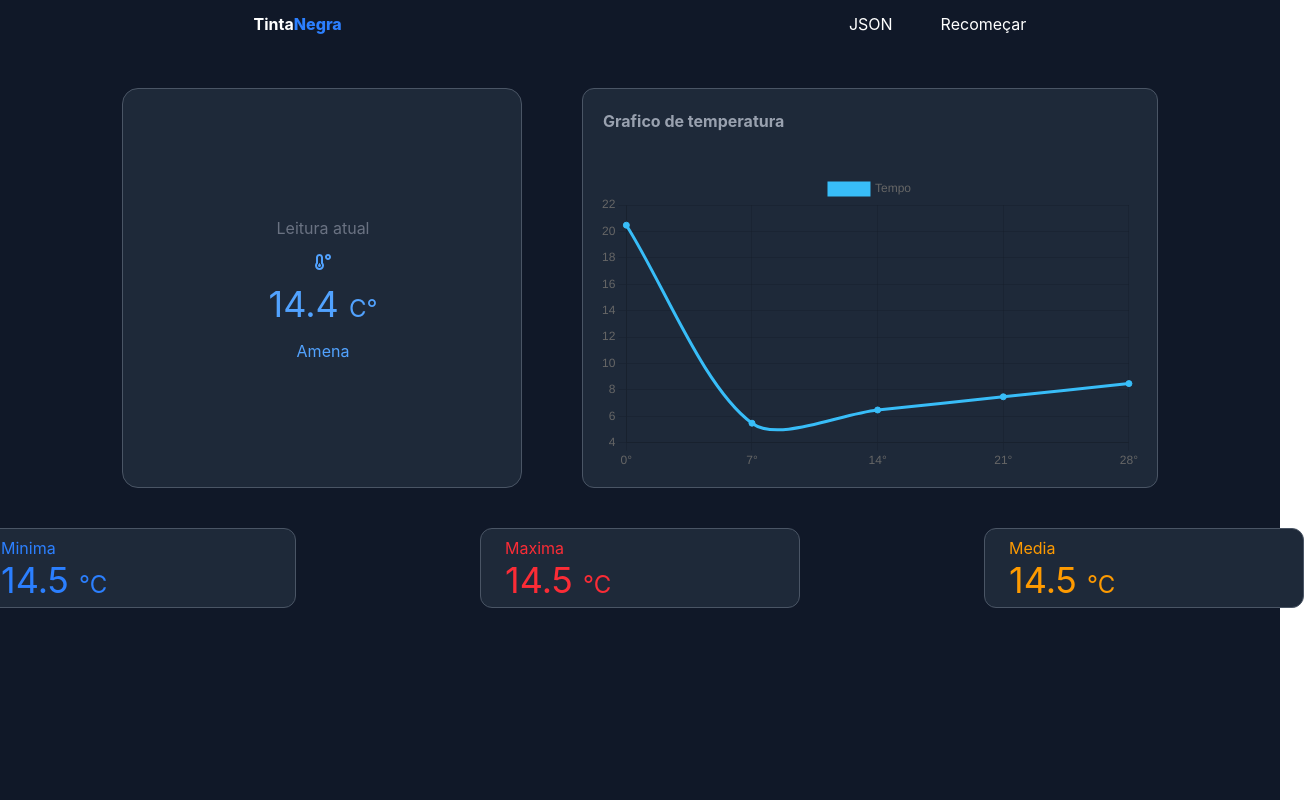
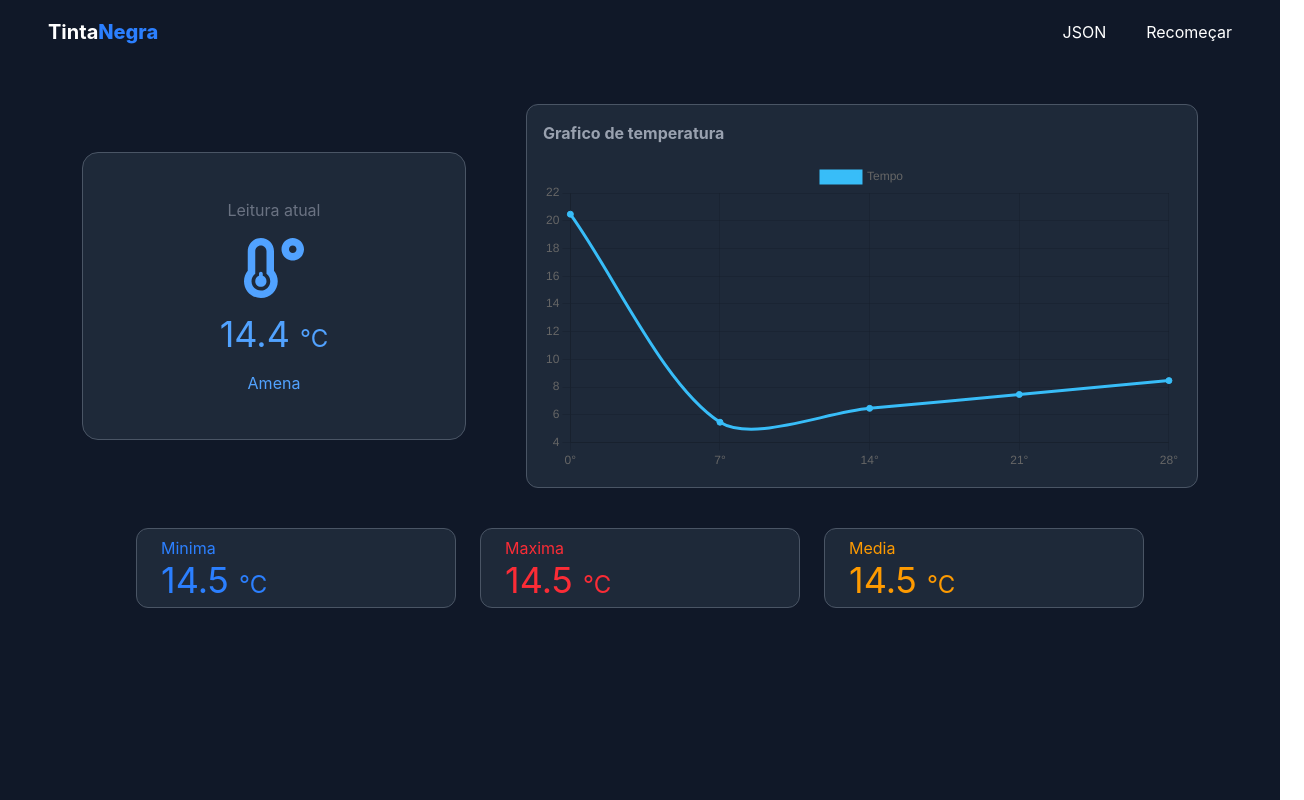
Before and after one commit to thiago-vieira2/Temp-Artic, a React (Vite) app: page / in a window 1280 px wide. Shown: the whole page, 1304 px wide, since content can reach past the window. Built offline with nearby package versions, Linux system fonts and the light colour scheme.

Commit message:
tentativa falha do chatgpt

```diff
--- a/src/assets/Components/Card-mediun/index.tsx
+++ b/src/assets/Components/Card-mediun/index.tsx
@@ -1,32 +1,28 @@
 export default function Card_Mediun() {
     return (
 
+        <div className="flex flex-col sm:flex-row lg:flex-row gap-4 md:gap-6 w-full justify-center items-center">
 
-        <div className="flex flex-row gap-46">
-            <div className="flex flex-col pl-6 items-start justify-center w-80 h-20  bg-gray-800  rounded-xl border border-gray-600">
-                <div className="">
-                    <p className="text-blue-500">Minima</p>
-                </div>
-
-                <h1 className="text-4xl text-blue-500">14.5 <span className="text-2xl">°C</span></h1>
+            <div className="flex flex-col px-4 md:px-6 justify-center w-full max-w-sm sm:max-w-xs md:w-72 lg:w-80 h-20 bg-gray-800 rounded-xl border border-gray-600">
+                <p className="text-blue-500 text-sm md:text-base">Minima</p>
+                <h1 className="text-2xl md:text-3xl lg:text-4xl text-blue-500">
+                    14.5 <span className="text-lg md:text-xl lg:text-2xl">°C</span>
+                </h1>
             </div>
 
-            <div className="flex flex-col pl-6 items-start justify-center w-80 h-20  bg-gray-800  rounded-xl border border-gray-600">
-                <div className="">
-                    <p className="text-red-500">Maxima</p>
-                </div>
-
-                <h1 className="text-4xl text-red-500">14.5 <span className="text-2xl">°C</span></h1>
+            <div className="flex flex-col px-4 md:px-6 justify-center w-full max-w-sm sm:max-w-xs md:w-72 lg:w-80 h-20 bg-gray-800 rounded-xl border border-gray-600">
+                <p className="text-red-500 text-sm md:text-base">Maxima</p>
+                <h1 className="text-2xl md:text-3xl lg:text-4xl text-red-500">
+                    14.5 <span className="text-lg md:text-xl lg:text-2xl">°C</span>
+                </h1>
             </div>
 
-            <div className="flex flex-col pl-6 items-start justify-center w-80 h-20  bg-gray-800  rounded-xl border border-gray-600">
-                <div className="">
-                    <p className="text-amber-500">Media</p>
-                </div>
-
-                <h1 className="text-4xl text-amber-500">14.5 <span className="text-2xl">°C</span></h1>
+            <div className="flex flex-col px-4 md:px-6 justify-center w-full max-w-sm sm:max-w-xs md:w-72 lg:w-80 h-20 bg-gray-800 rounded-xl border border-gray-600">
+                <p className="text-amber-500 text-sm md:text-base">Media</p>
+                <h1 className="text-2xl md:text-3xl lg:text-4xl text-amber-500">
+                    14.5 <span className="text-lg md:text-xl lg:text-2xl">°C</span>
+                </h1>
             </div>
-
 
         </div>
     );
--- a/src/assets/Components/Card-temp/index.tsx
+++ b/src/assets/Components/Card-temp/index.tsx
@@ -1,16 +1,28 @@
 import './index.css'
-import { FaTemperatureLow } from "react-icons/fa";
-
+import { FaTemperatureLow } from "react-icons/fa"
 
 export default function Card_temp () {
     return(
-        <div className="bg-gray-800 w-100 h-100 rounded-2xl border border-gray-600 ">
-            <div className="flex flex-col gap-3.5 w-100 h-100 justify-center items-center " >
-                <p className='text-gray-500'>Leitura atual</p>
-                <FaTemperatureLow  className='text-blue-400'/>
-                <h1 className='text-4xl text-blue-400'>14.4 <span className='text-2xl text-blue-400'>C°</span></h1>
-                <p className='text-blue-400'>Amena</p>
+        <div className="bg-gray-800 w-full max-w-sm sm:max-w-md md:w-80 lg:w-96 h-56 md:h-64 lg:h-72 rounded-2xl border border-gray-600 flex items-center justify-center">
+
+            <div className="flex flex-col gap-3 md:gap-4 items-center text-center">
+
+                <p className='text-gray-500 text-sm md:text-base'>
+                    Leitura atual
+                </p>
+
+                <FaTemperatureLow className='text-blue-400 text-4xl md:text-5xl lg:text-6xl'/>
+
+                <h1 className='text-2xl md:text-3xl lg:text-4xl text-blue-400'>
+                    14.4 <span className='text-lg md:text-xl lg:text-2xl'>°C</span>
+                </h1>
+
+                <p className='text-blue-400 text-sm md:text-base'>
+                    Amena
+                </p>
+
             </div>
+
         </div>
     );
 }
--- a/src/assets/Components/Grafico/index.tsx
+++ b/src/assets/Components/Grafico/index.tsx
@@ -4,15 +4,15 @@ import { Line } from "react-chartjs-2"
 
 export function Grafico() {
     return (
-        <div className="flex gap-6 flex-col bg-gray-800 w-[45vw] h-100 rounded-xl border border-gray-600">
+        <div className="flex flex-col gap-4 bg-gray-800 w-full max-w-sm sm:max-w-xl lg:max-w-2xl h-72 md:h-80 lg:h-96 rounded-xl border border-gray-600">
 
-            <div className='pl-5 pt-5'>
-                <p className="font-bold text-gray-400">
+            <div className='px-4 pt-4'>
+                <p className="font-bold text-gray-400 text-sm md:text-base">
                     Grafico de temperatura
                 </p>
             </div>
 
-            <div className="w-full h-full p-4">
+            <div className="w-full h-full px-3 md:px-4 pb-4">
                 <Line
                     data={{
                         labels: ["0°", "7°", "14°", "21°", "28°"],
--- a/src/assets/Components/Header/index.tsx
+++ b/src/assets/Components/Header/index.tsx
@@ -2,12 +2,17 @@ import './index.css'
 
 export default function Header() {
     return (
-        <div className="flex justify-around max-w h-12 bg-gray-900 items-center">
-            <h1 className='text-white font-bold' >Tinta<span className='text-blue-500 font-extrabold' >Negra</span></h1>
-            <div className="flex gap-12">
-                <button className="text-white">JSON</button>
-                <button className=" text-white">Recomeçar</button>
+        <div className="flex justify-between items-center w-full h-14 md:h-16 bg-gray-900 px-4 md:px-8 lg:px-12">
+
+            <h1 className='text-white font-bold text-base md:text-lg lg:text-xl'>
+                Tinta<span className='text-blue-500 font-extrabold'>Negra</span>
+            </h1>
+
+            <div className="flex gap-3 md:gap-6 lg:gap-10">
+                <button className="text-white text-sm md:text-base">JSON</button>
+                <button className="text-white text-sm md:text-base">Recomeçar</button>
             </div>
+
         </div>
     );
 }
```
